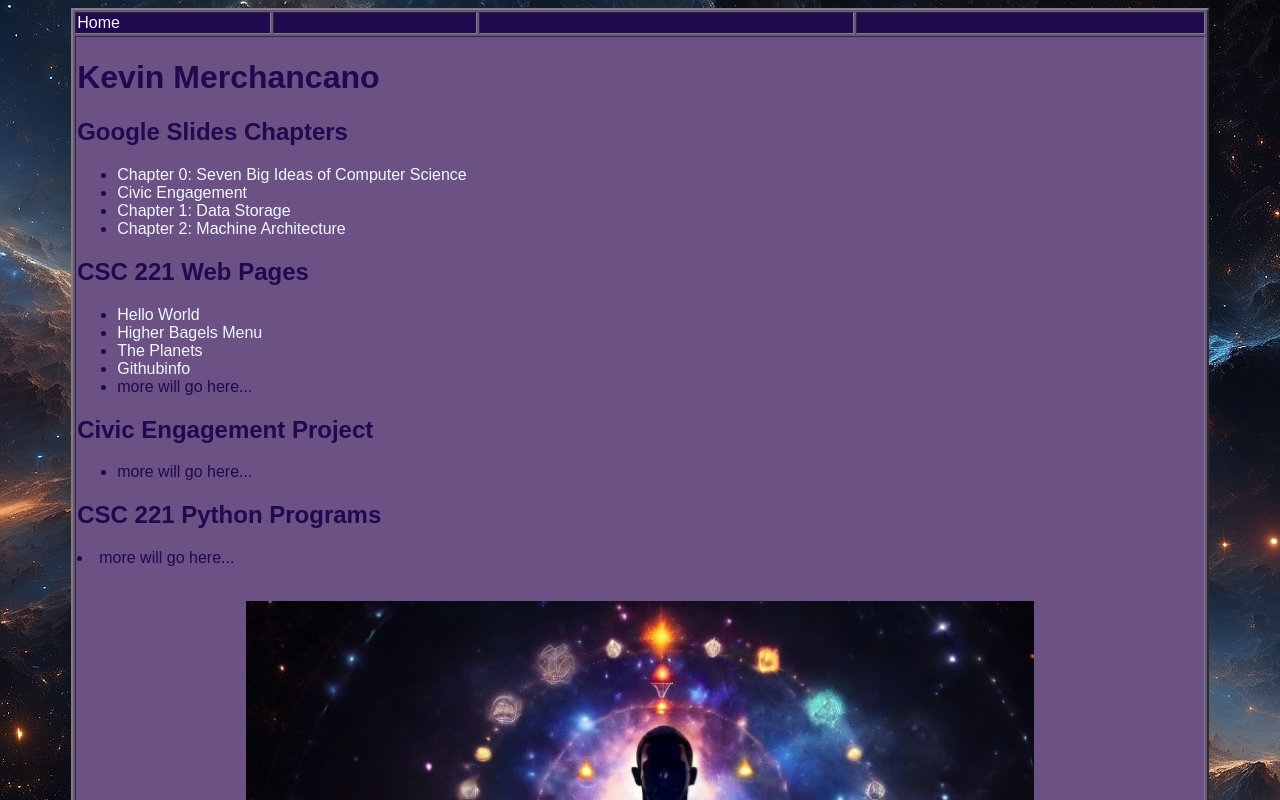
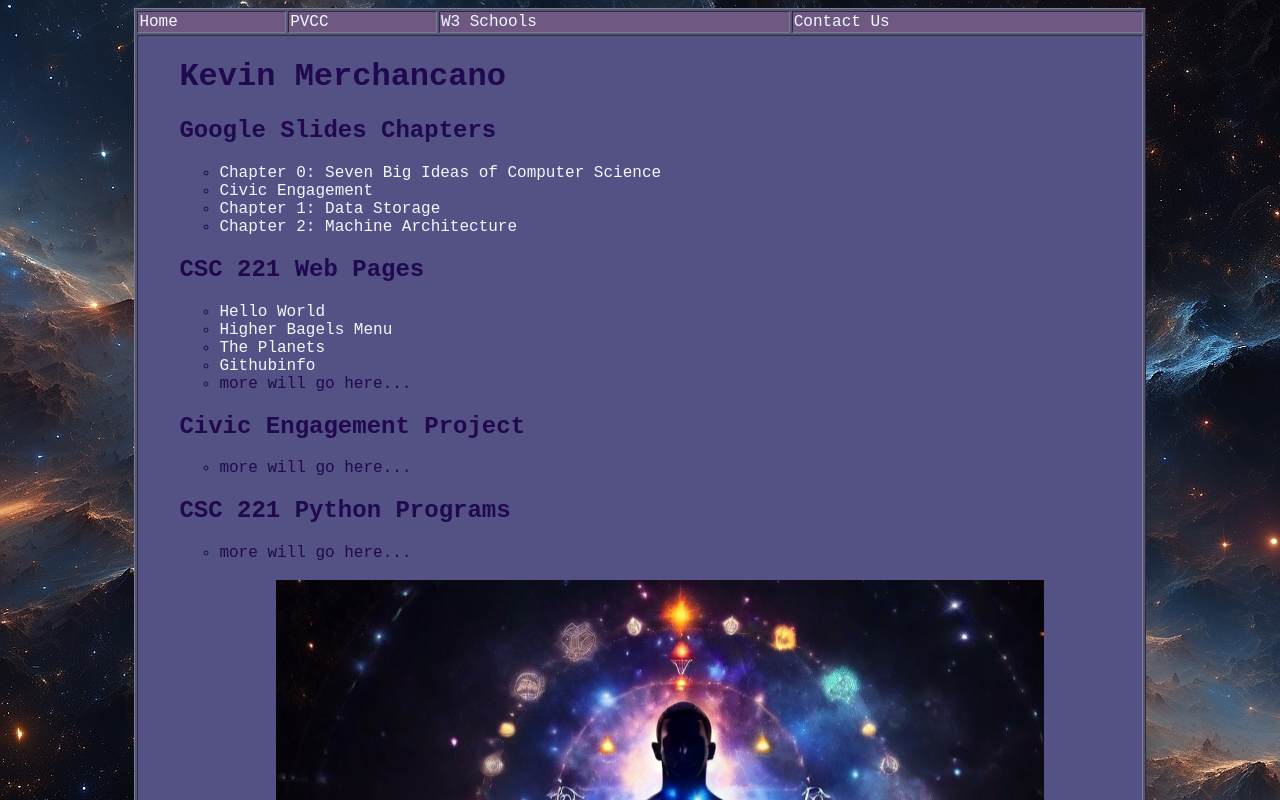
Before and after one commit to kevinmerchancano-pvcc/kevinmerchancano-pvcc.github.io, a plain HTML site: page index.html in a window 1280 px wide. Shown: the top 800 px of the page. Drawn offline with Linux system fonts and the light colour scheme.

Commit message:
Add files via upload

```diff
--- a/index.html
+++ b/index.html
@@ -9,28 +9,29 @@
 </head>
 <style>
 	a {text-decoration: none;}
-	a:link { color: aliceblue}
-	a:visited {color: beige}
-	a:hover {color: aquamarine}
-	a:active {color: #6b5184}
+	a:link { color: aliceblue;}
+	a:visited {color: rgb(238, 197, 136);}
+	a:hover {color: rgb(90, 101, 248);}
+	a:active {color: #6b5184;}
 </style>
 
-<body style="background-image: url(wp-index.jpg); font-family:arial,helvetica,sans-serif;">
+<body style="background-image: url(wp-index.jpg); font-family: 'Courier New', Courier, monospace;">
 
-	<table border = "2" style ="width:90%; color:#20094f; background-color:#6b5184; margin: auto;">
-		<tr style="background-color: #20094f;">
-			<td><a href="index.html"> Home </a></td>
-			<td><a href="https://www.pvcc.edu"></a> PVCC </td>
-			<td><a href="https://www.w3schools.com/html/"></a> W3 Schools </td>
-			<td><a href="contactus.html"></a> Contact Us </td>
+	<table border = "1" style ="width:80%; color:#20094f; background-color:#545184; margin: auto;">
+		<tr style="background-color:rgba(123, 92, 130, 70%);">
+			<td><a href="index.html">Home</a></td>
+			<td><a href="https://www.pvcc.edu">PVCC</a></td>
+			<td><a href="https://www.w3schools.com/html/">W3 Schools</a></td>
+			<td><a href="contactus.html">Contact Us</a></td>
 		</tr>
 
 		<tr>
 		<td colspan="4">
-			<h1 > Kevin Merchancano</h1>
+			<ul>
+				<h1>Kevin Merchancano</h1>
 
 				<h2>Google Slides Chapters</h2>
-			<ul >
+				<ul>
 					<li><a href = "https://docs.google.com/presentation/d/1-TbDk08QjtexEUcEM9E4-_UPs-fOttTKzTjkaFdG32E/edit?usp=sharing"> Chapter 0: Seven Big Ideas of Computer Science </a></li>
 					<li><a href = "https://docs.google.com/presentation/d/1XD__DiK_agavyiIIZ8k9vIHiDoVugz1LaeogPr7uTHA/edit?usp=sharing"> Civic Engagement </a></li>
 					<li><a href = "https://docs.google.com/presentation/d/16dVa3o_q2LlZzKf1DKMWdDSVri9tI5p1gJnajWxAT1Q/edit?usp=sharing"> Chapter 1: Data Storage </a></li>
@@ -43,7 +44,7 @@
 					<li><a href = "bagels.html"> Higher Bagels Menu </a></li>
 					<li><a href = "planets.html"> The Planets </a></li>
 					<li><a href = "githubinfo.html"> Githubinfo </a></li>
-				<li>more will go here...</h2>
+					<li>more will go here...</li>
   				</ul >
 
 				<h2>Civic Engagement Project</h2>
@@ -52,11 +53,12 @@
 				</ul>
 
 				<h2>CSC 221 Python Programs</h2>
+				<ul>
 					<li>more will go here...</li>
-			<ul>
+				</ul>
 
-			</ul><br>
-			<img src="myindeximage.jpg" style="width:70%; display:block; margin:auto;">
+				<br>
+				<img src="myindeximage.jpg" style="width:80%; display:block; margin:auto;">
 			</ul>
 		</td>
 		</tr>
```
Also changed, not shown: contactus.html (added, +24 -0 lines). Lines whose indentation alone changed are shown as unchanged.
